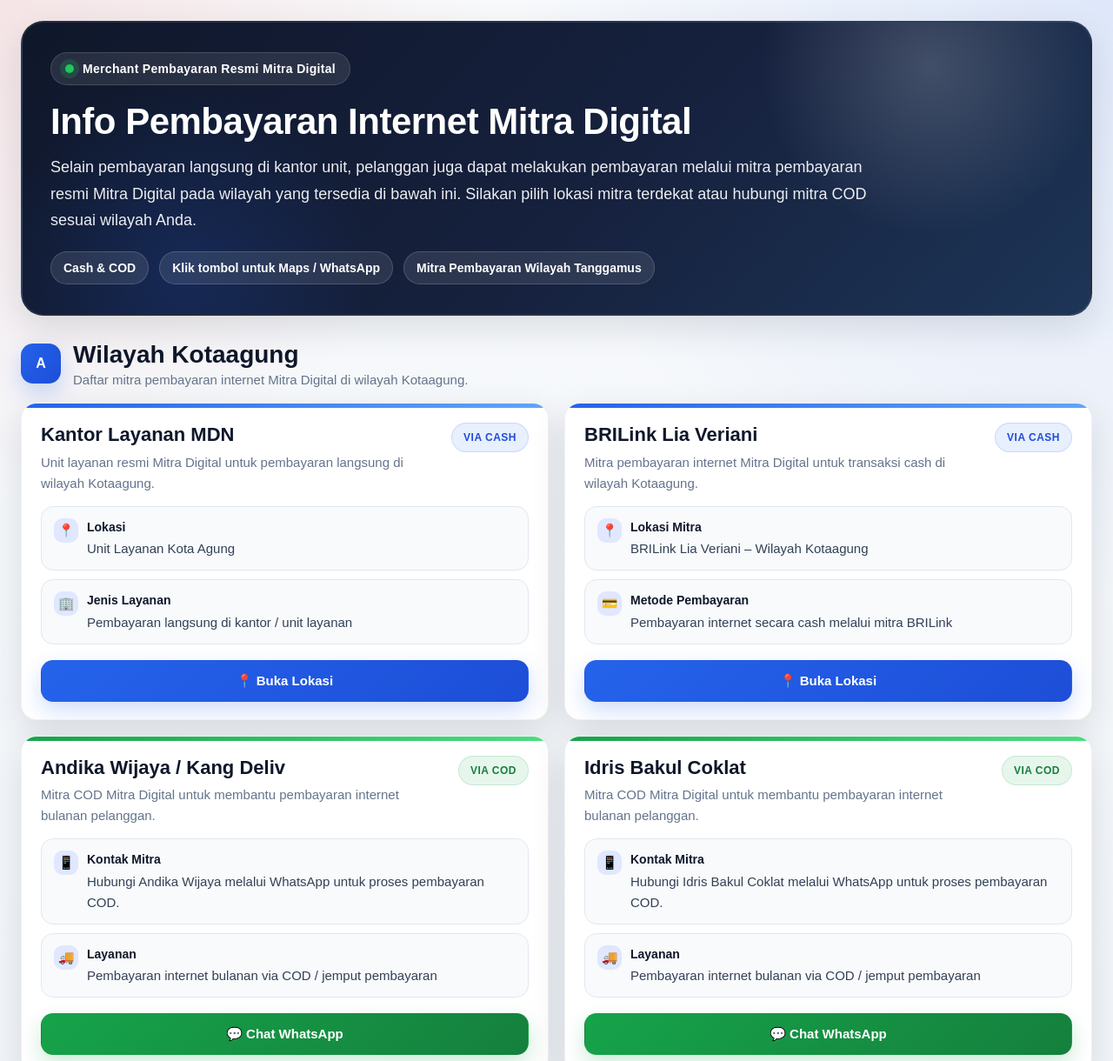
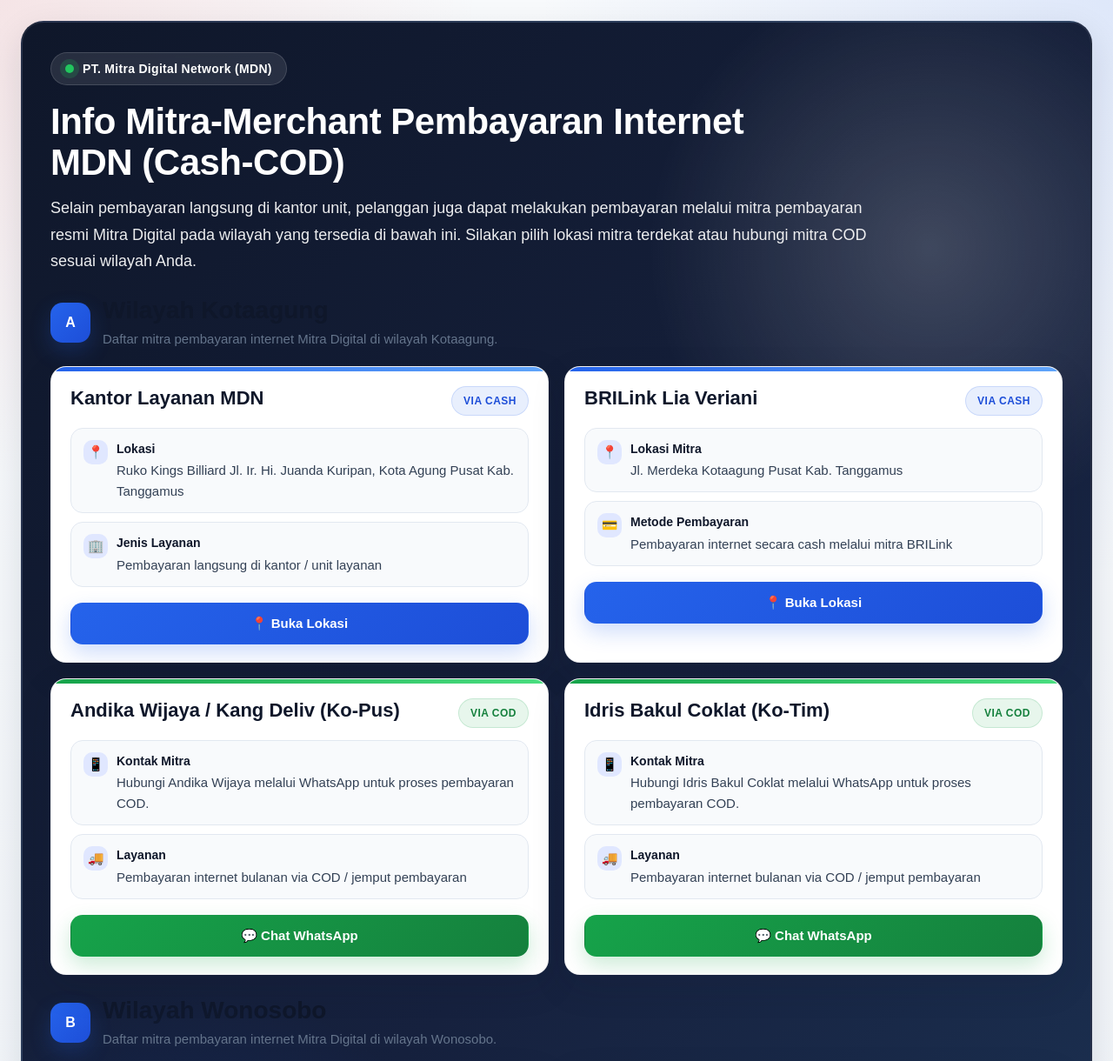
Before and after one commit to vivieGithub/mitrabayar-mdn, a plain HTML site: page index.html in a window 1280 px wide. Shown: the top 1220 px of the page at 87% size. Drawn offline with Linux system fonts and the light colour scheme.

Commit message:
Update index.html

```diff
--- a/index.html
+++ b/index.html
@@ -432,23 +432,16 @@
       <div class="hero-top">
         <div class="brand-badge">
           <span class="brand-dot"></span>
-          Merchant Pembayaran Resmi Mitra Digital
+          PT. Mitra Digital Network (MDN)
         </div>
       </div>
 
-      <h1>Info Pembayaran Internet Mitra Digital</h1>
+      <h1>Info Mitra-Merchant Pembayaran Internet MDN (Cash-COD) </h1>
       <p>
         Selain pembayaran langsung di kantor unit, pelanggan juga dapat melakukan pembayaran melalui
         mitra pembayaran resmi Mitra Digital pada wilayah yang tersedia di bawah ini.
         Silakan pilih lokasi mitra terdekat atau hubungi mitra COD sesuai wilayah Anda.
       </p>
-
-      <div class="hero-note">
-        <div class="pill">Cash & COD</div>
-        <div class="pill">Klik tombol untuk Maps / WhatsApp</div>
-        <div class="pill">Mitra Pembayaran Wilayah Tanggamus</div>
-      </div>
-    </section>
 
     <!-- ===================== KOTAAGUNG ===================== -->
     <section class="section">
@@ -467,9 +460,7 @@
             <div class="top-row">
               <div>
                 <h3 class="merchant-title">Kantor Layanan MDN</h3>
-                <div class="merchant-subtitle">
-                  Unit layanan resmi Mitra Digital untuk pembayaran langsung di wilayah Kotaagung.
-                </div>
+
               </div>
               <span class="badge cash">Via Cash</span>
             </div>
@@ -479,7 +470,7 @@
                 <div class="meta-icon">📍</div>
                 <div>
                   <strong>Lokasi</strong>
-                  Unit Layanan Kota Agung
+                  Ruko Kings Billiard Jl. Ir. Hi. Juanda Kuripan, Kota Agung Pusat Kab. Tanggamus
                 </div>
               </div>
               <div class="meta-item">
@@ -505,9 +496,7 @@
             <div class="top-row">
               <div>
                 <h3 class="merchant-title">BRILink Lia Veriani</h3>
-                <div class="merchant-subtitle">
-                  Mitra pembayaran internet Mitra Digital untuk transaksi cash di wilayah Kotaagung.
-                </div>
+
               </div>
               <span class="badge cash">Via Cash</span>
             </div>
@@ -517,7 +506,7 @@
                 <div class="meta-icon">📍</div>
                 <div>
                   <strong>Lokasi Mitra</strong>
-                  BRILink Lia Veriani – Wilayah Kotaagung
+                  Jl. Merdeka Kotaagung Pusat Kab. Tanggamus
                 </div>
               </div>
               <div class="meta-item">
@@ -542,10 +531,8 @@
           <div class="card-inner">
             <div class="top-row">
               <div>
-                <h3 class="merchant-title">Andika Wijaya / Kang Deliv</h3>
-                <div class="merchant-subtitle">
-                  Mitra COD Mitra Digital untuk membantu pembayaran internet bulanan pelanggan.
-                </div>
+                <h3 class="merchant-title">Andika Wijaya / Kang Deliv (Ko-Pus) </h3>
+
               </div>
               <span class="badge cod">Via COD</span>
             </div>
@@ -580,10 +567,8 @@
           <div class="card-inner">
             <div class="top-row">
               <div>
-                <h3 class="merchant-title">Idris Bakul Coklat</h3>
-                <div class="merchant-subtitle">
-                  Mitra COD Mitra Digital untuk membantu pembayaran internet bulanan pelanggan.
-                </div>
+                <h3 class="merchant-title">Idris Bakul Coklat (Ko-Tim) </h3>
+
               </div>
               <span class="badge cod">Via COD</span>
             </div>
@@ -632,9 +617,7 @@
             <div class="top-row">
               <div>
                 <h3 class="merchant-title">BRILink Aji Prabowo</h3>
-                <div class="merchant-subtitle">
-                  Mitra pembayaran internet Mitra Digital untuk transaksi cash di wilayah Wonosobo.
-                </div>
+
               </div>
               <span class="badge cash">Via Cash</span>
             </div>
@@ -644,7 +627,7 @@
                 <div class="meta-icon">📍</div>
                 <div>
                   <strong>Lokasi Mitra</strong>
-                  BRILink Aji Prabowo – Wilayah Wonosobo
+                  Jl. Lintas Barat Pekon Soponyono Pusat Kab. Tanggamus
                 </div>
               </div>
               <div class="meta-item">
@@ -670,9 +653,7 @@
             <div class="top-row">
               <div>
                 <h3 class="merchant-title">Asep Awaluddin</h3>
-                <div class="merchant-subtitle">
-                  Mitra COD Mitra Digital untuk membantu pembayaran internet bulanan pelanggan.
-                </div>
+
               </div>
               <span class="badge cod">Via COD</span>
             </div>
```
